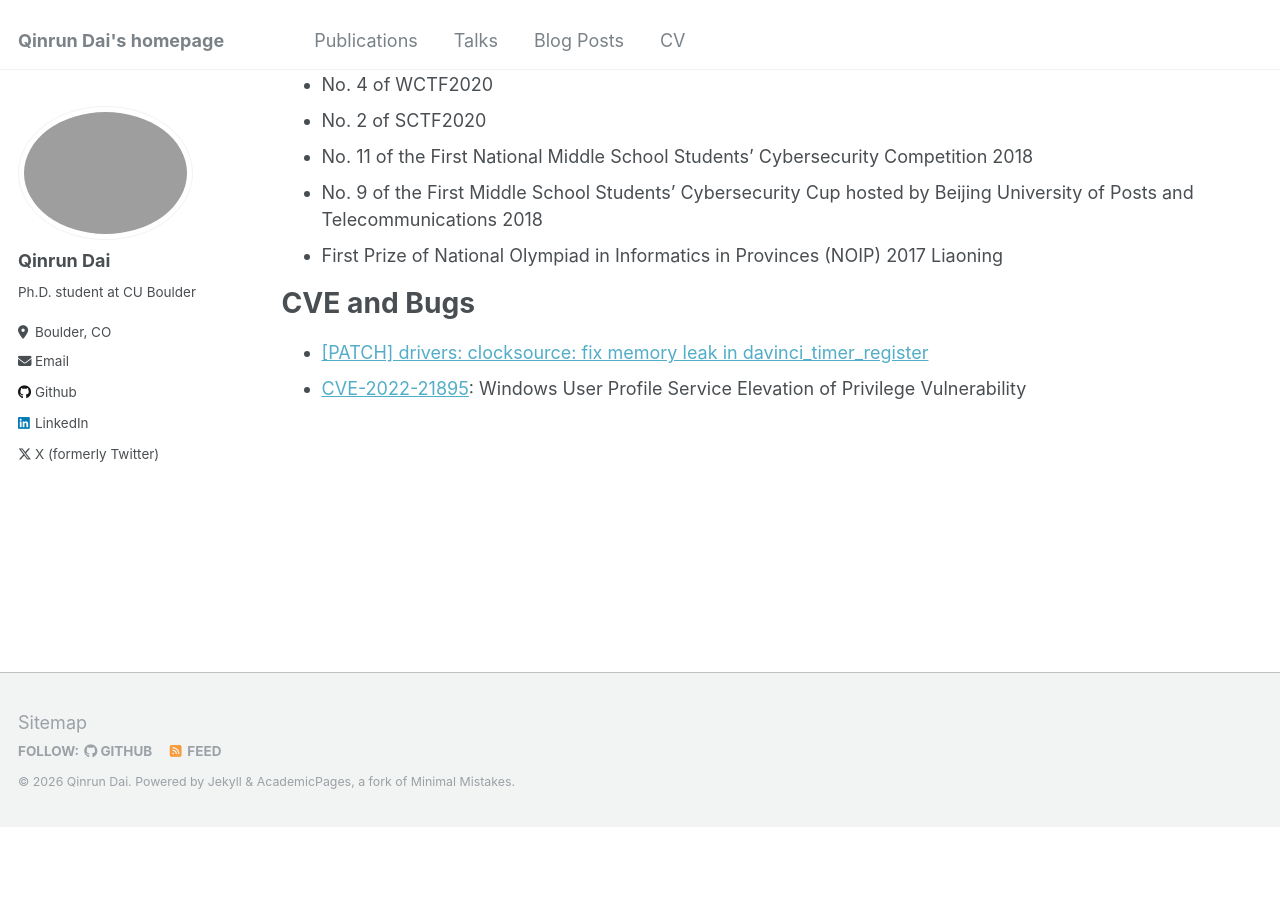
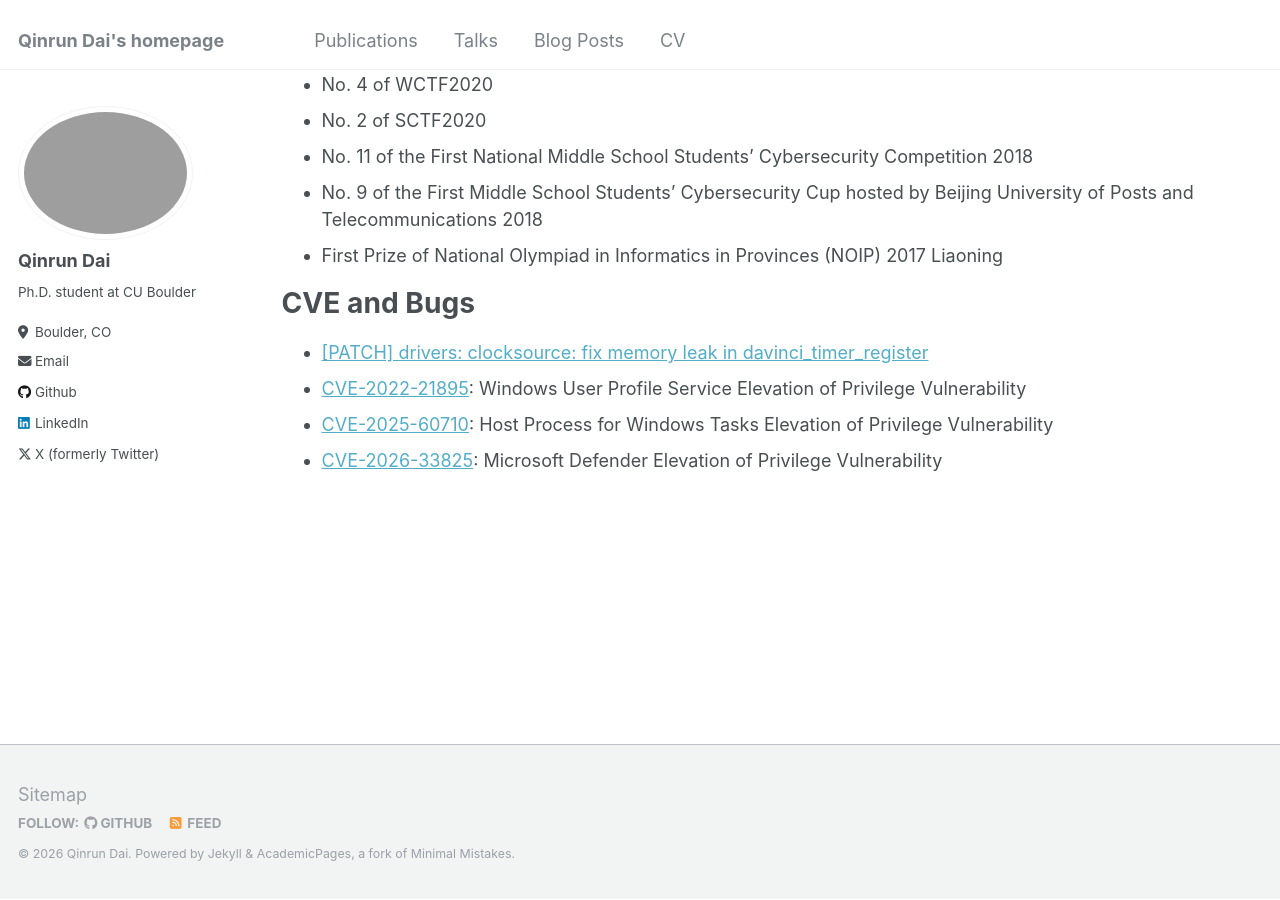
Before and after one commit to second5t/second5t.github.io, a Jekyll site: the page built from _pages/cv.md, in a window 1280 px wide and 900 px high, scrolled down 2366 px. Built offline with Jekyll 4.4.1, drawn with Linux system fonts in a browser that asks for light colours; before the commit the page ends 3194 px from its top, so only the background shows below that.

Commit message:
Add CVE entries for vulnerabilities in CV section

```diff
--- a/_pages/cv.md
+++ b/_pages/cv.md
@@ -84,3 +84,5 @@ CVE and Bugs
 ======
 * [\[PATCH\] drivers: clocksource: fix memory leak in davinci_timer_register](https://lore.kernel.org/lkml/20230322151945.102353-1-flno@hust.edu.cn/)
 * [CVE-2022-21895](https://msrc.microsoft.com/update-guide/en-US/advisory/CVE-2022-21895): Windows User Profile Service Elevation of Privilege Vulnerability
+* [CVE-2025-60710](https://msrc.microsoft.com/update-guide/en-US/advisory/CVE-2025-60710): Host Process for Windows Tasks Elevation of Privilege Vulnerability
+* [CVE-2026-33825](https://msrc.microsoft.com/update-guide/vulnerability/CVE-2026-33825): Microsoft Defender Elevation of Privilege Vulnerability
```
